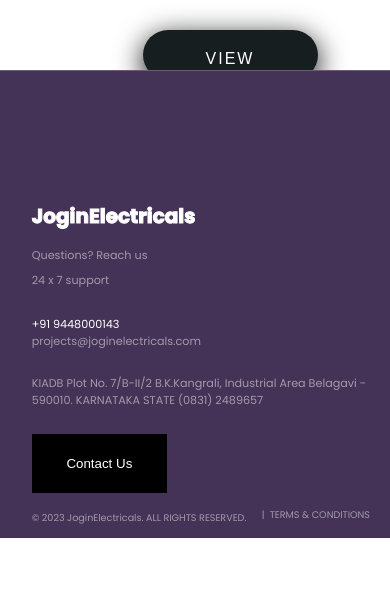
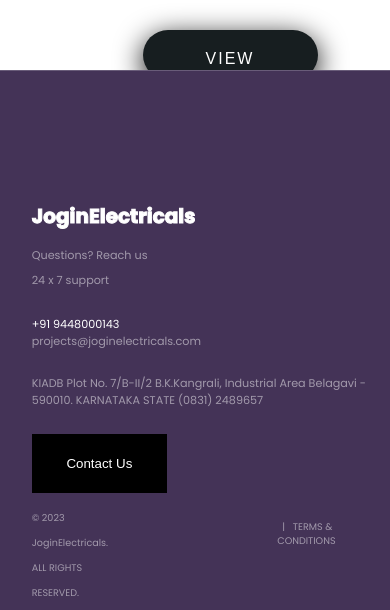
Before and after one commit to shushantbk16/Jogin-Electricals, a Next.js app: page /showcase in a window 390 px wide. Shown: the part 3582-4192 px from the top of the page. Before the commit the page ends 4120 px from the top, so only its background shows below. Built offline with nearby package versions, Linux system fonts and the light colour scheme.

Commit message:
first commit

```diff
--- a/components/common/Footer.js
+++ b/components/common/Footer.js
@@ -98,10 +98,9 @@
             <div className="text">
               <span>© 2023 JoginElectricals. ALL RIGHTS RESERVED.</span>
             </div>
-            <div className="connect">
+            <div className="connect terms">
               <span></span>
-              <span> &nbsp; | &nbsp; </span>
-              <span>TERMS & CONDITIONS</span>
+              <span> &nbsp; | &nbsp; TERMS & CONDITIONS</span>
             </div>
           </div>
         </div>
--- a/styles/global.scss
+++ b/styles/global.scss
@@ -15,11 +15,12 @@
   text-align: center;
   margin-top: -60px;
   padding: $xl-6 0;
-  padding-top: 0%;
+
   height: 100vh ;
   overflow: hidden !important;
   background-image: url("../assets/images/LED-lights-delhi.jpg");
   @media screen and (max-width:640px) {
+    padding-top: 30%;
     background-image: url("../assets/images/backgorund-image2.jpeg");
     background-size: 100% 100%;
     height: 70vh;
@@ -464,7 +465,9 @@
     }
   }
   .connect {
-    @include flex(center, space-between, none);
+    // @include flex(center,space-between , none);
+    display: flex;
+
     span {
       font-size: $sm;
       letter-spacing: 2px;
@@ -1016,3 +1019,18 @@
     margin-top: 4%;
   }
 }
+.terms{
+  margin-left: 50%;
+  @media screen and (max-width:640px) {
+    margin-left: 50%;
+    width: 90%;
+    margin-top: 5%;
+
+  }
+}
+.legal{
+  @media screen and (max-width:640px) {
+   width: 100%;
+
+  }
+}
```
